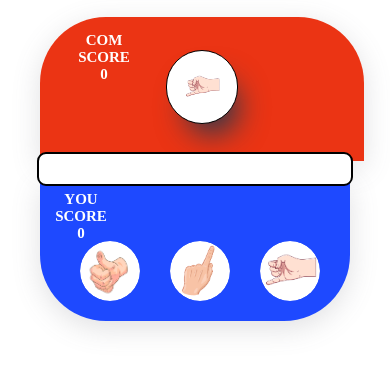
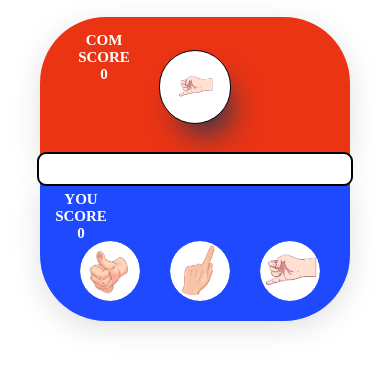
Before and after one commit to KoHaCo4/game-suit, a plain HTML site: page index.html in a window 390 px wide. Shown: the part 59-430 px from the top of the page. Drawn offline with Linux system fonts and the light colour scheme.

Commit message:
menyesuaikan lebar layar

```diff
--- a/main.css
+++ b/main.css
@@ -178,7 +178,7 @@ h1 {
   .comp {
     margin: 20px 40px;
     padding: 0;
-    width: 83%;
+    width: auto;
     border-top-right-radius: 66px;
     border-top-left-radius: 66px;
     box-shadow: rgba(100, 100, 111, 0.2) 0px 7px 29px 0px;
```
